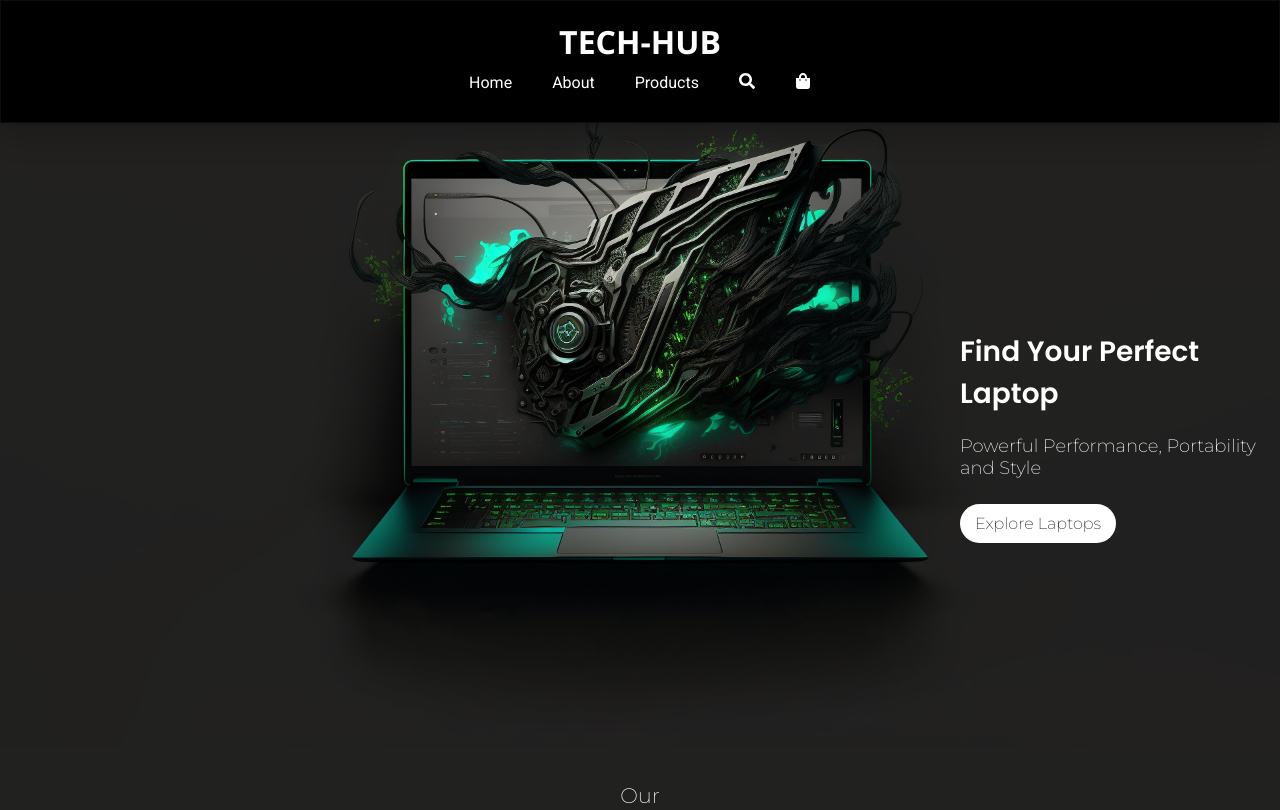
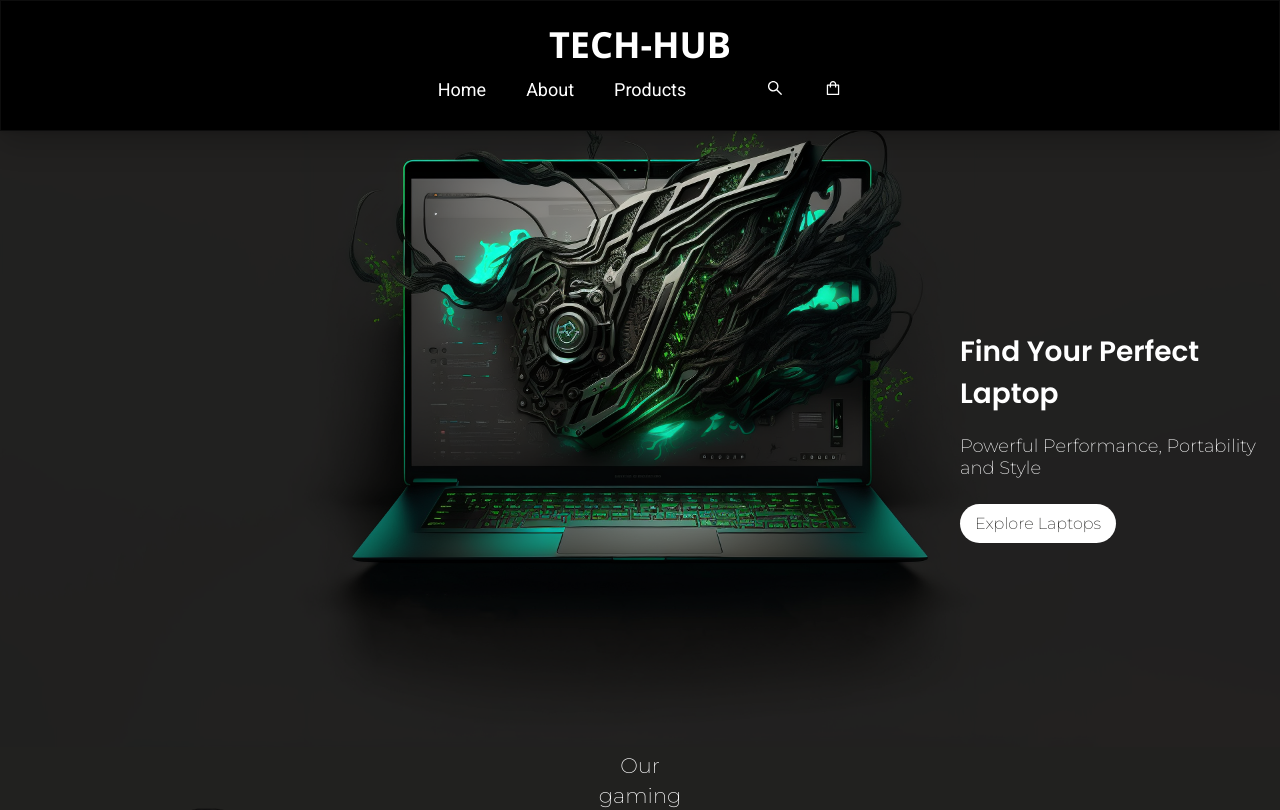
Before and after one commit to kmariuszk/ecommerce, a Next.js app: page / in a window 1280 px wide. Shown: the top 810 px of the page. Built offline with nearby package versions, Linux system fonts and the light colour scheme.

Commit message:
Finish the navbar

```diff
--- a/components/Header.jsx
+++ b/components/Header.jsx
@@ -1,7 +1,7 @@
 import React from 'react'
 import Link from 'next/link'
-import { FaSearch, FaShoppingBag } from 'react-icons/fa';
-import { useState, useEffect } from 'react'
+import { AiOutlineSearch, AiOutlineShopping } from 'react-icons/ai';
+import { useState, useEffect, useRef } from 'react'
 
 const navLinks = [
   ["Home", "/"],
@@ -9,8 +9,38 @@ const navLinks = [
   ["Products", "/products"],
 ];
 
+// document.getElementByClass("Header--search-button").addEventListener("click", function() {
+//   document.getElementByClass("Header--search").focus();
+// });
+
 function Header() {
   const [isShrunk, setShrunk] = useState(false);
+  const [isSearching, setSearching] = useState(false);
+  const [query, setQuery] = useState('');
+  const inputRef = useRef(null);
+
+  function handleSearchClick() {
+    setSearching(prevSearching => !prevSearching);
+  }
+
+  function handleQueryChange(event) {
+    setQuery(event.target.value);
+  }
+
+  function handleKeyDown(event) {
+    if (event.key === 'Enter') {
+      // 👇 Get input value
+      console.log(query);
+      setQuery('');
+    }
+  };
+
+  // TODO: make user focus on the search bar when they display it.
+  // useEffect(() => {
+  //   if (isSearching) {
+  //     inputRef.current.focus();
+  //   }
+  // }, [isSearching])
 
   useEffect(() => {
     const onScroll = () => {
@@ -50,12 +80,26 @@ function Header() {
       </Link>
       <nav className='Header--buttons-container'>
         {actionButtons}
-        <FaSearch />
+
+        <input
+          className={`Header--search ${isSearching && 'active'}`}
+          type='text'
+          ref={inputRef}
+          placeholder='What are you looking for?'
+          onChange={handleQueryChange}
+          onKeyDown={handleKeyDown}
+          value={query}
+        />
+
+        <button className='Header--search-button' onClick={handleSearchClick}>
+          <AiOutlineSearch size={18} />
+        </button>
+
         <Link className='Header--shopping-bag' href='/basket'>
-          <FaShoppingBag />
+          <AiOutlineShopping size={18} />
         </Link>
       </nav>
-    </div >
+    </div>
   )
 }
 
--- a/styles/globals.css
+++ b/styles/globals.css
@@ -37,6 +37,7 @@ body {
 .Header--title {
     transition: 0.6s;
     font-family: 'Open Sans', sans-serif;
+    font-size: 36px;
     text-align: center;
 }
 
@@ -49,6 +50,7 @@ body {
 }
 
 .Header--action-buttons {
+    font-size: 18px;
     text-decoration: none;
 }
 
@@ -60,17 +62,47 @@ body {
     justify-content: center;
 }
 
+/* Search bar */
+
+.Header--search-button {
+    background: none;
+	color: inherit;
+	border: none;
+	padding: 0;
+	font: inherit;
+	cursor: pointer;
+	outline: inherit;
+}
+
+.Header--search {
+    background-color: black;
+    border-style: none;
+    color: black;
+    font-family: 'Montserrat';
+    text-decoration: none;
+    padding: 0;
+    font-size: 16px;
+    visibility: hidden;
+    width: 0px;
+    transition: 1s;
+    border-radius: 10px;
+    outline: none;
+}
+
+.Header--search.active {
+    background-color: white;
+    padding: 0px 10px;
+    transition: 1s;
+    width: 300px;
+    visibility: visible;
+}
 
 /* HOMEPAGE STYLING */
 
 /* hero section */
 .homepage--hero-container {
     margin-top: 4em;
-    /* display: flex; */
     position: relative;
-    width: 100%;
-    /* align-items: center; */
-    /* justify-content: center; */
 }
 
 .homepage--hero-image {
@@ -79,7 +111,6 @@ body {
 }
 
 .homepage--hero-text-container {
-    /* background-color: red; */
     max-height: 300px;
     position: absolute;
     top: 36%;
@@ -126,7 +157,7 @@ body {
     justify-items: center;
     align-items: center;
     justify-content: center;
-    padding: 30px;
+    padding: 0 50px;
 }
 
 .homepage--image {
```
